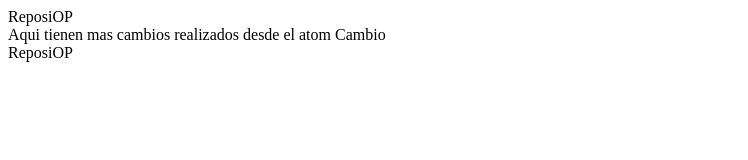
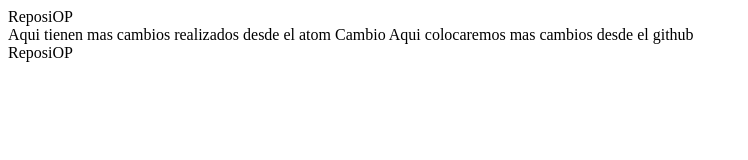
Before and after one commit to JuanPabloMya/ReposiOP, a plain HTML site: page Index.html in a window 1280 px wide. Shown: the whole page, without its empty margins (0-748 px from the left). Drawn offline with Linux system fonts and the light colour scheme.

Commit message:
Update Index.html
Cambios desde el github

```diff
--- a/Index.html
+++ b/Index.html
@@ -10,6 +10,7 @@
   <body>
     Aqui tienen mas cambios realizados desde el atom
   Cambio
+    Aqui colocaremos mas cambios desde el github
   </body>
   <footer>
     ReposiOP
```
